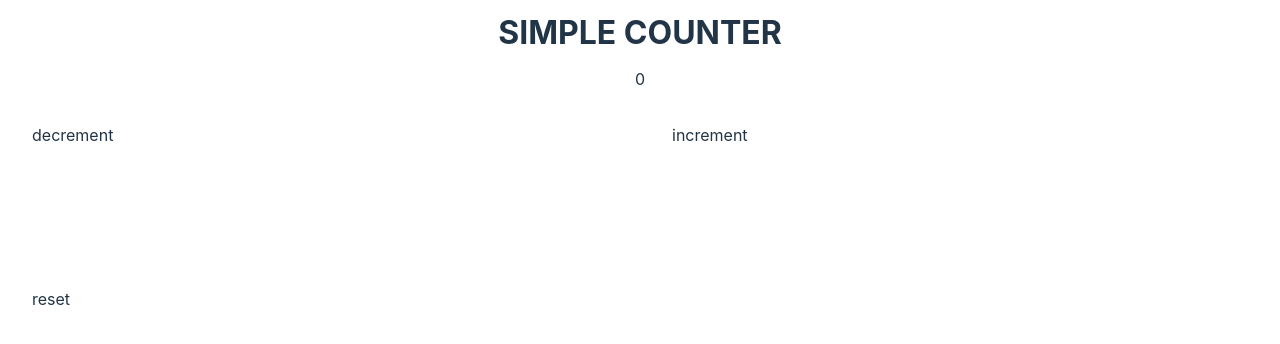
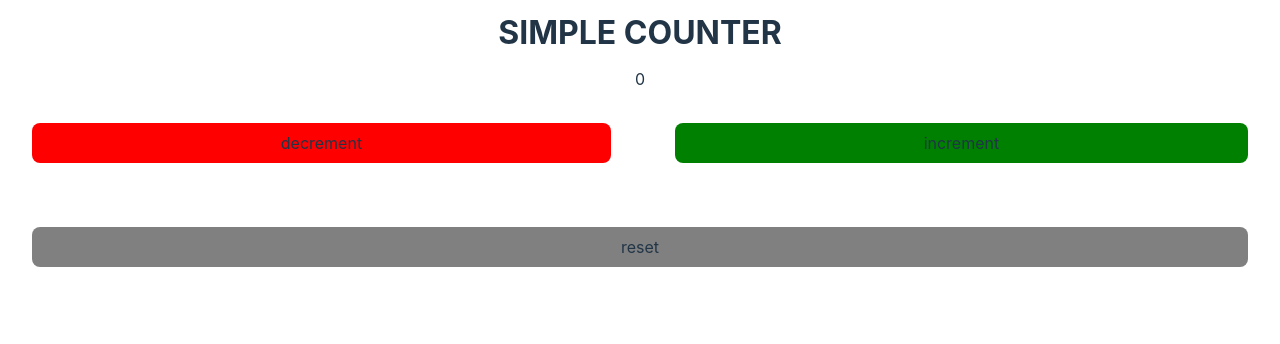
Before and after one commit to LarsGKodehode/SimpleCounter, a React (Vite) app: page / in a window 1280 px wide. Shown: the top 344 px of the page. Built offline with nearby package versions, Linux system fonts and the light colour scheme.

Commit message:
added customizable styling to buttons

```diff
--- a/src/components/Menu/Menu.tsx
+++ b/src/components/Menu/Menu.tsx
@@ -35,17 +35,26 @@ function Menu(props: MenuProps): ReactElement {
   const decrementProps = {
     text: 'decrement',
     handleClick: handleDecrement,
-    gridArea: 'decrement',
+    styling: {
+      gridArea: 'decrement',
+      backgroundColor: 'red',
+    },
   };
   const incrementProps = {
     text: 'increment',
     handleClick: handleIncrement,
-    gridArea: 'increment',
+    styling: {
+      gridArea: 'increment',
+      backgroundColor: 'green',
+    },
   };
   const resetProps = {
     text: 'reset',
     handleClick: handleReset,
-    gridArea: 'reset',
+    styling: {
+      gridArea: 'reset',
+      backgroundColor: 'gray',
+    },
   };
 
   // Component
--- a/src/components/button/CustomButton.tsx
+++ b/src/components/button/CustomButton.tsx
@@ -20,6 +20,16 @@ interface IconProp {
   'left';
 };
 
+interface VariableStyling {
+  /**
+   * Custimze a named area to display button in
+   */
+  gridArea: string,
+  /**
+   * Color of button, defaults to parent background color
+   */
+  backgroundColor?: string,
+};
 interface CustomButtonProps {
   /**
    * Text to display inside button
@@ -36,7 +46,7 @@ interface CustomButtonProps {
   /**
    * Optional styling, only used to palce in grid at the moment
    */
-   gridArea: string;
+   styling: VariableStyling;
 };
 
 function CustomButton(props: CustomButtonProps): ReactElement {
@@ -44,16 +54,23 @@ function CustomButton(props: CustomButtonProps): ReactElement {
   const {
     handleClick,
     text,
-    gridArea,
+    styling,
   } = props;
 
   // Construct style
+  // destructure from style prop
+  const {
+    gridArea,
+    backgroundColor,
+  } = styling;
+
   const style: React.CSSProperties = {
-    minWidth: '100px',
-    minHeight: '100px',
-    backgroundColor: 'white',
+    gridArea: gridArea,
     margin: '2em',
-    gridArea: gridArea,
+    padding: '.5em',
+    borderRadius: '8px',
+    textAlign: 'center',
+    backgroundColor: backgroundColor ? backgroundColor : 'inherit',
   };
 
   return(
```
